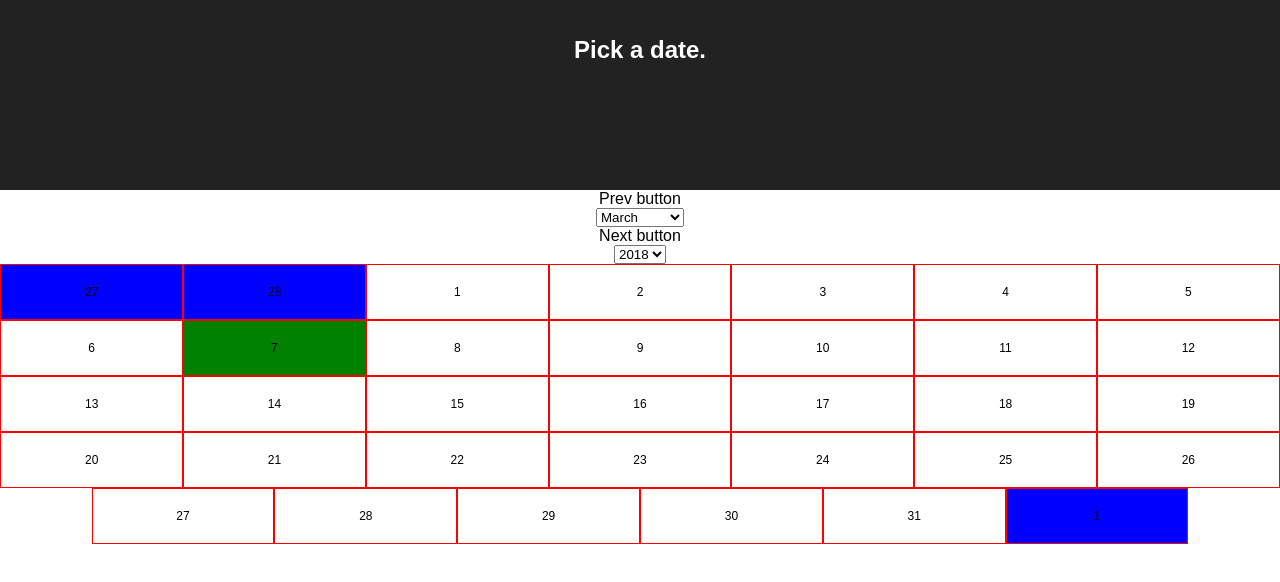
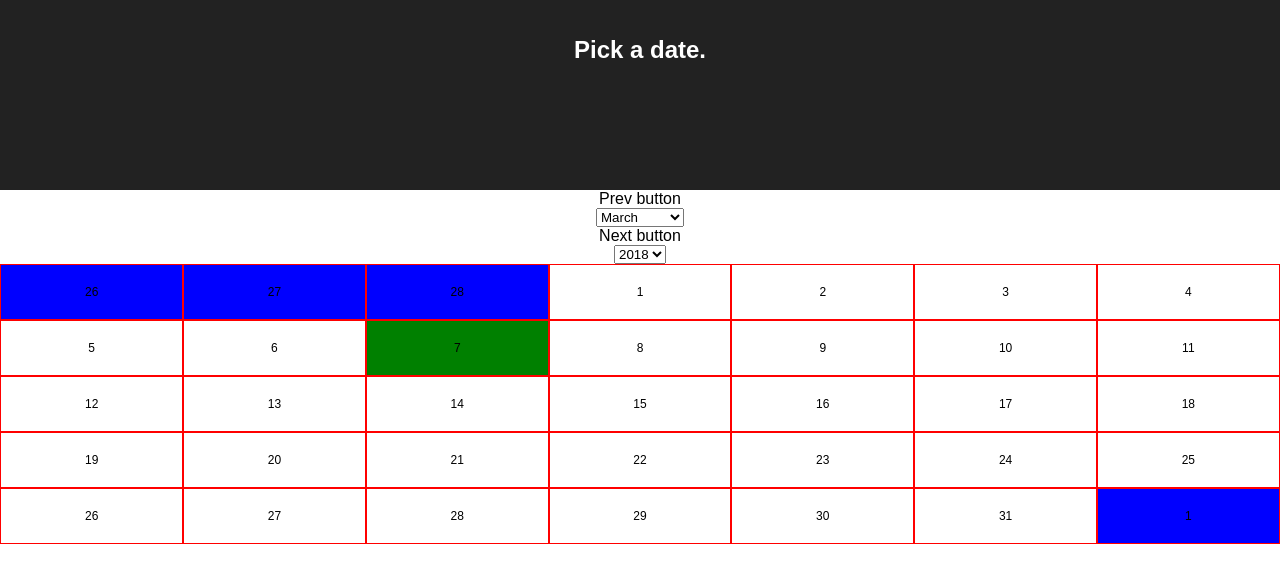
Before and after one commit to willcodein/calendar-app, a React (Create React App) app: page / in a window 1280 px wide. Shown: the top 582 px of the page. Built offline with nearby package versions, Linux system fonts and the light colour scheme.

Commit message:
should be fully working with buttons - refactor time!

```diff
--- a/src/App.js
+++ b/src/App.js
@@ -11,12 +11,13 @@ export default class App extends Component {
     this.state = {
       date: Moment(),
       year: Moment().format('YYYY'),
-      month: Moment().format('M'),
+      month: Moment().format('M') -1,
       day: Moment().format('D')
     }
     this.handleYear = this.handleYear.bind(this);
     this.handleMonth = this.handleMonth.bind(this);
     this.monthIncrement = this.monthIncrement.bind(this);
+    this.handleDay = this.handleDay.bind(this);
   }
   handleYear(yearChange) {
     this.setState({
@@ -31,23 +32,43 @@ export default class App extends Component {
     })
   }
   monthIncrement(e) {
-    var newMonth;
+    var newMonth, newYear;
     switch(e) {
       case -1:
         newMonth = (Number(this.state.month) + e === -1 ? 11 : Number(this.state.month) + e)
+        newYear = newMonth === 11 ? -1 : 0;
         break;
       case 1:
         newMonth = (Number(this.state.month) + e === 12 ? 0 : Number(this.state.month) + e)
+        newYear = newMonth === 0 ? 1 : 0;
         break;
     }
     this.setState({
-      month: newMonth
+      date: Moment([Number(this.state.year) + newYear, newMonth, this.state.day]),
+      month: newMonth,
+      year: Number(this.state.year) + newYear
     })
   }
-  handleDay(dayChange) {
+  handleDay(dayChange, monthChange = 0) {
+    console.log(dayChange, monthChange);
+    var newMonth;
+    var newYear = 0;
+    switch(monthChange) {
+      case -1:
+        newMonth = (Number(this.state.month) + monthChange === -1 ? 11 : Number(this.state.month) + monthChange)
+        newYear = newMonth === 11 ? -1 : 0;
+        break;
+      case 1:
+        newMonth = (Number(this.state.month) + monthChange === 12 ? 0 : Number(this.state.month) + monthChange)
+        newYear = newMonth === 0 ? 1 : 0;
+        break;
+    }
+    console.log(Number(this.state.year) + newYear);
     this.setState({
-      date: Moment([this.state.year, this.state.month, dayChange.target.value]),
-      day: dayChange.target.value
+      date: Moment([Number(this.state.year) + newYear, Number(this.state.month) + monthChange, dayChange]),
+      day: dayChange,
+      month: Number(this.state.month) + monthChange,
+      year: Number(this.state.year) + newYear
     })
   }
   render() {
--- a/src/components/day/Day.js
+++ b/src/components/day/Day.js
@@ -3,25 +3,40 @@ import Moment from 'moment';
 import './calendar.css';
 import { getOverflowDates } from './utility.js'
 
-const Day = ({ date }) => {
+const Day = ({ date, handleDay }) => {
   let days = [];
   let underflows = getOverflowDates(date, 'under');
   let overflows = getOverflowDates(date, 'over');
-  let daysInMonth = Moment().daysInMonth();
+  let daysInMonth = Moment(date).daysInMonth();
 
   underflows.map((day, index) => {
     days.push(
-      <span className="calendar__date  calendar__date--overflow" key={index * 2.2}> {day} </span>
+      <span
+        className="calendar__date  calendar__date--overflow"
+        onClick={ () => {
+          handleDay(day, -1)
+        }}
+        key={ "underflow_" + index }> {day} </span>
     )
   })
   for (let i = 1; i <= daysInMonth; i++) {
     days.push(
-      <span className={"calendar__date  " + (date.format('D') == i ? 'active' : null)} key={i}>{i}</span>
+      <span
+        className={ "calendar__date  " + (date.format('D') == i ? 'active' : null) }
+        onClick={ () => {
+          handleDay(i)
+        }}
+        key={ i } >{i}</span>
     )
   }
   overflows.map((day, index) => {
     days.push(
-      <span className="calendar__date  calendar__date--overflow" key={index + 2.0000001}> {day} </span>
+      <span
+        className="calendar__date  calendar__date--overflow"
+        onClick={ () => {
+          handleDay(day, 1)
+        }}
+        key={ "overflow_" + index }> {day} </span>
     )
   })
   return (
--- a/src/components/day/utility.js
+++ b/src/components/day/utility.js
@@ -1,18 +1,17 @@
 import Moment from 'moment';
 
 export function getOverflowDates(date, underOver) {
-  if (date.format('dddd') === 'Monday') return false;
   let mutableDate = date.clone();
   let overflow = [];
   switch(underOver) {
-    case 'under':
+    case "under":
       let yesterday = Moment(mutableDate.startOf('month')).subtract(1, 'days');
-      while (yesterday.format('dddd') !== 'Monday') {
+      while (yesterday.format('dddd') !== 'Sunday') {
         overflow.push(yesterday.format('D'));
         yesterday = Moment(yesterday).subtract(1, 'days');
       }
       break;
-    case 'over':
+    case "over":
       let tomorrow = Moment(mutableDate.endOf('month')).add(1, 'days');
       while (tomorrow.format('dddd') !== 'Monday') {
         overflow.push(tomorrow.format('D'));
--- a/src/components/month/Month.js
+++ b/src/components/month/Month.js
@@ -8,14 +8,20 @@ const Month = ({ date, handleMonth, monthIncrement }) => {
   let months = allMonths.map(( month, index ) => {
     return <option value={ index } key={ month }>{ month }</option>
   })
+  const hideNext = date.format('YYYY') === "2020" && date.format('MM') == "12";
+  const hidePrev = date.format('YYYY') === "2010" && date.format('MM') == "01";
 
   return (
     <div>
-      <PrevMonth monthIncrement={ monthIncrement } />
+      { !hidePrev &&
+        <PrevMonth monthIncrement={ monthIncrement } />
+      }
       <select value={ date.format('M') - 1 }  onChange={ handleMonth }>
         { months }
       </select>
-      <NextMonth monthIncrement={ monthIncrement } />
+      { !hideNext &&
+        <NextMonth monthIncrement={ monthIncrement } />
+      }
     </div>
   )
 }
```
